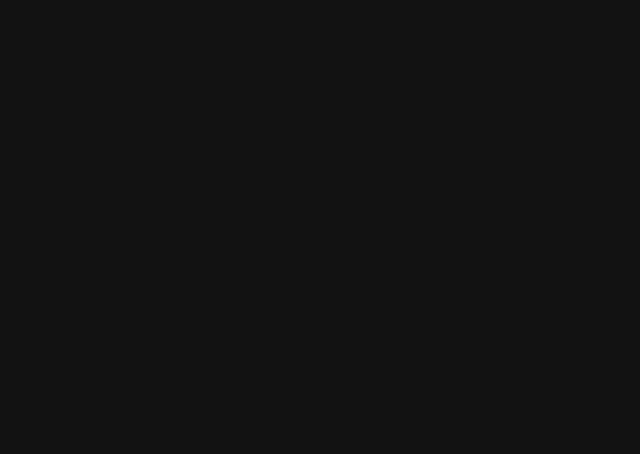
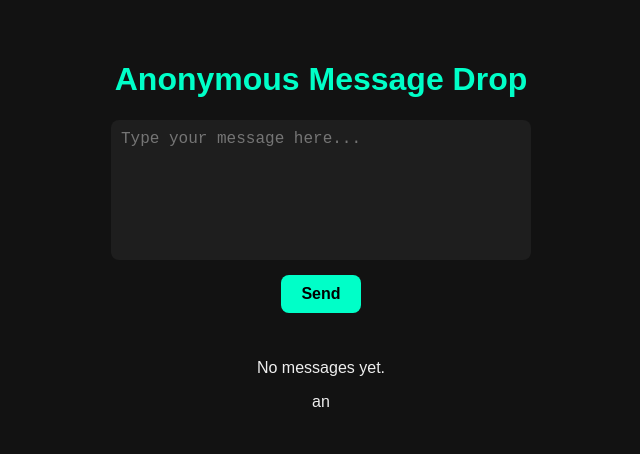
Before and after one commit to Ghost0021/Queen_Brendie, a plain HTML site: page index.html in a window 1280 px wide. Shown: the whole page, without its empty margins (319-959 px from the left). Drawn offline with Linux system fonts and the light colour scheme.

Commit message:
Update index.html

```diff
--- a/index.html
+++ b/index.html
@@ -16,9 +16,8 @@
       margin: 0;
     }
 
-    h1, h2 {
+    h1 {
       color: #00ffc8;
-      text-align: center;
     }
 
     textarea {
@@ -48,7 +47,7 @@
 
     #messages {
       margin-top: 30px;
-      max-width: 500px;
+      max-width: 500px
       width: 100%;
     }
 
@@ -56,6 +55,35 @@
       background: #1f1f1f;
       padding: 12px;
       border-radius: 6px;
+      margin-bottom: 10px;
+    }
+  </style>
+</head>
+<body>
+  <h1>Anonymous Message Drop</h1>
+  <textarea id="message" placeholder="Type your message here..."></textarea>
+  <button onclick="sendMessage()">Send</button>
+
+  <div id="messages"></div>
+
+  <script>
+    function sendMessage() {
+      const msg = document.getElementById('message').value.trim();
+      if (!msg) return;
+
+      let stored = JSON.parse(localStorage.getItem('anonMessages') || "[]");
+      stored.push(msg);
+      localStorage.setItem('anonMessages', JSON.stringify(stored));
+
+      document.getElementById('message').value = "";
+      showMessages();
+    }
+
+    function showMessages() {
+      const container = document.getElementById('messages');
+      let stored = JSON.parse(localStorage.getItem('anonMessages') || "[]");
+      container.innerHTML = "";
+
       if (stored.length === 0) {
         container.innerHTML = "<p>No messages yet.</p>";
       } else {
@@ -67,7 +95,8 @@
         });
       }
     }
-    }
+    showMessages();
   </script>
 </body>
 </html>
+    an
```
Lines whose indentation alone changed are shown as unchanged.
